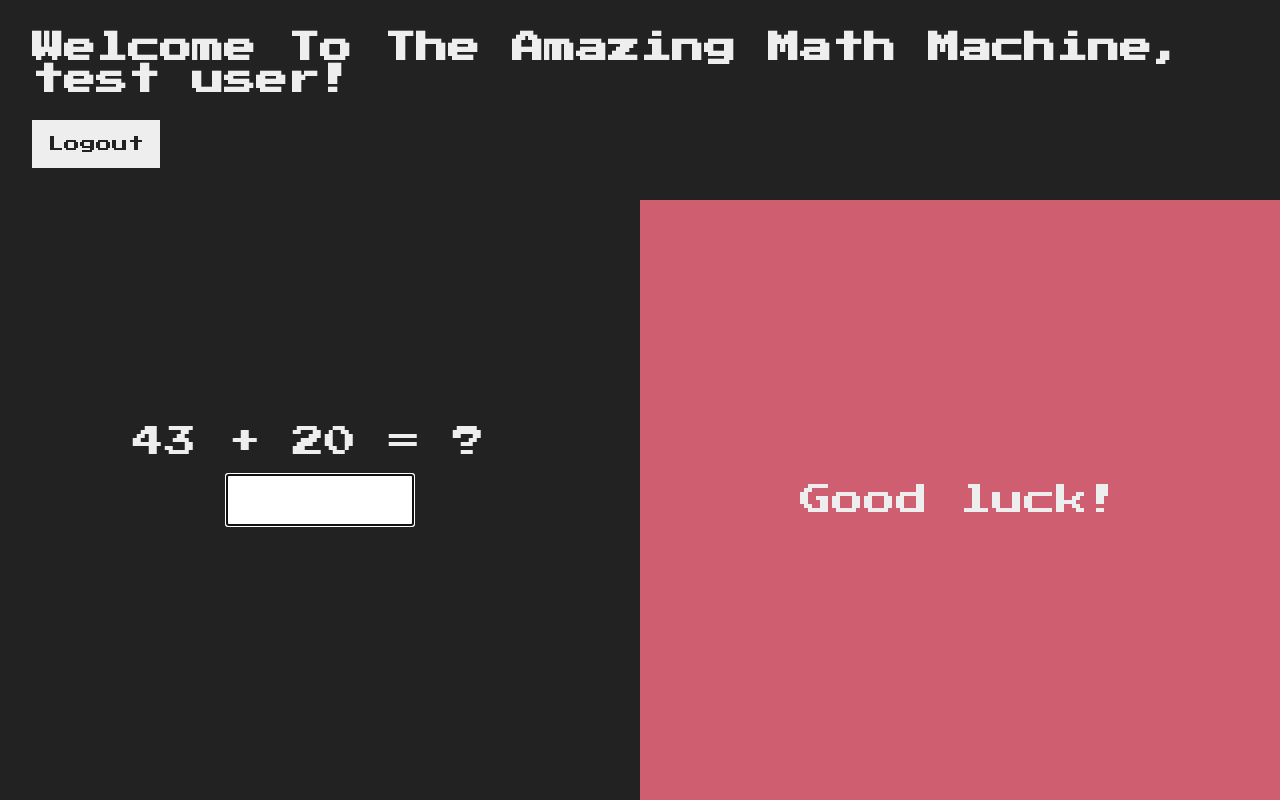
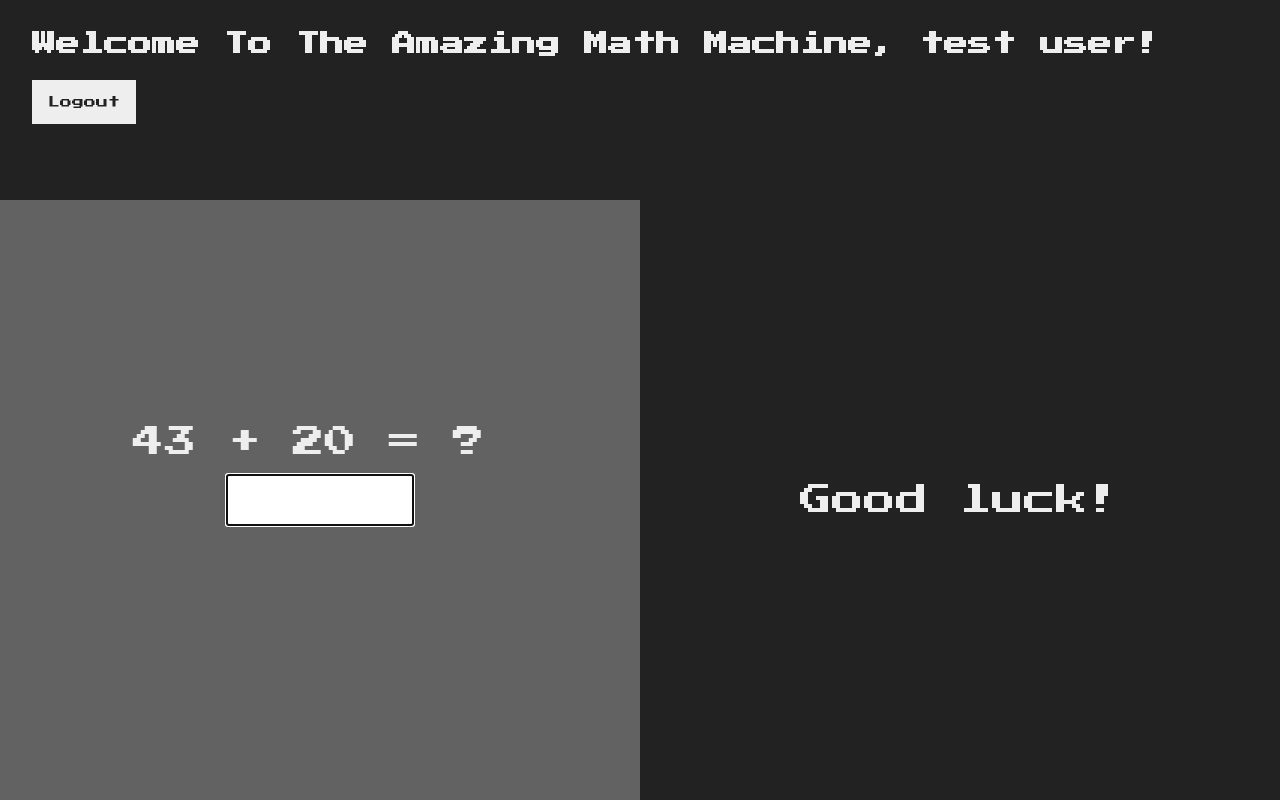
Before and after one commit to jonlld/the-amazing-math-machine, a React (Create React App) app: page / in a window 1280 px wide. Built offline with nearby package versions, Linux system fonts and the light colour scheme.

Commit message:
Add neutral colour before start

```diff
--- a/src/Progress.tsx
+++ b/src/Progress.tsx
@@ -1,16 +1,20 @@
 interface Props {
-  res: string;
+  message: string;
   isCorrect: boolean;
 }
 
-function Progress({ res, isCorrect }: Props): JSX.Element {
-  const classes = `game-main__progress  game-main__progress${
-    isCorrect ? "--correct" : "--incorrect"
-  }`;
+function Progress({ message, isCorrect }: Props): JSX.Element {
+  let classes = "";
+
+  if (message !== "Good luck!") {
+    classes = `game-main__progress ${isCorrect ? "correct" : "incorrect"}`;
+  } else {
+    classes = "game-main__progress";
+  }
 
   return (
     <section className={classes}>
-      <p>{res}</p>
+      <p>{message}</p>
     </section>
   );
 }
--- a/src/Start.tsx
+++ b/src/Start.tsx
@@ -13,7 +13,7 @@ interface Sum {
 }
 
 function Start({ username, onLogOut }: StartProps): JSX.Element {
-  const [response, setResponse] = useState<string>("Good luck!");
+  const [message, setMessage] = useState<string>("Good luck!");
   const [isCorrect, setIsCorrect] = useState<boolean>(false);
   const [sum, setSum] = useState<Sum>({
     first: 0,
@@ -24,10 +24,10 @@ function Start({ username, onLogOut }: StartProps): JSX.Element {
 
   const onAnswerHandler = (answer: number): void => {
     if (sum.first + sum.second === answer) {
-      setResponse("Correct!");
+      setMessage("Correct!");
       setIsCorrect(true);
     } else {
-      setResponse("Try again!");
+      setMessage("Try again!");
       setIsCorrect(false);
     }
 
@@ -66,7 +66,7 @@ function Start({ username, onLogOut }: StartProps): JSX.Element {
       </header>
       <main className="game-main">
         <QuizWindow sum={sum} onAnswer={onAnswerHandler} />
-        <Progress res={response} isCorrect={isCorrect} />
+        <Progress message={message} isCorrect={isCorrect} />
       </main>
     </Fragment>
   );
--- a/src/index.css
+++ b/src/index.css
@@ -23,6 +23,7 @@ input {
 /* GAME SCREEN */
 
 .game-header {
+  font-size: 12px;
   padding: 32px;
   height: 25vh;
   color: #eee;
@@ -32,7 +33,7 @@ input {
   border: none;
   background-color: #eee;
   color: #222;
-  font-size: 16px;
+  font-size: 12px;
   padding: 16px;
   font-family: inherit;
   margin-top: 24px;
@@ -57,6 +58,8 @@ input {
   justify-content: center;
   padding: 8px;
   width: 50%;
+  height: 100%;
+  background-color: rgb(98, 98, 98);
 }
 
 .quiz__sum {
@@ -87,10 +90,10 @@ input {
   width: 50%;
 }
 
-.game-main__progress--incorrect {
+.incorrect {
   background-color: rgb(208, 94, 113);
 }
 
-.game-main__progress--correct {
-  background-color: rgb(192, 221, 149);
+.correct {
+  background-color: rgb(166, 192, 127);
 }
```
